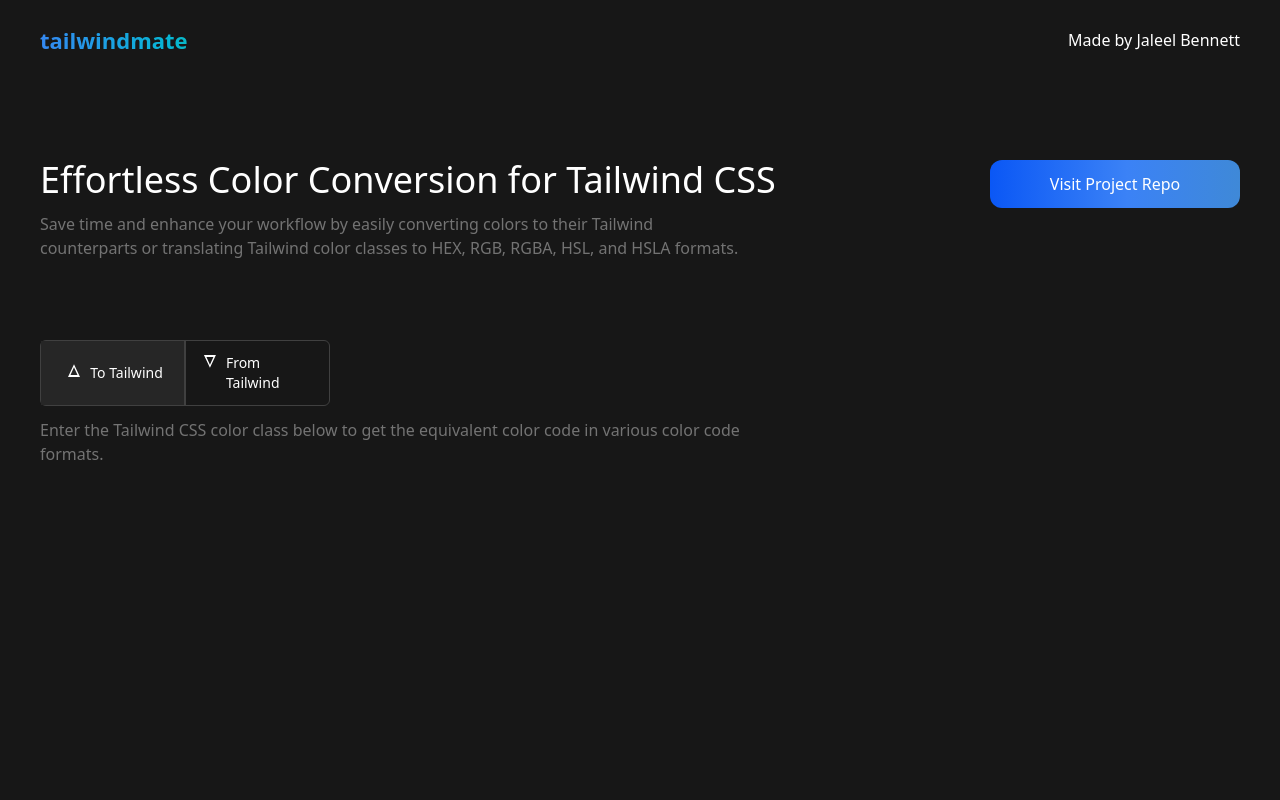
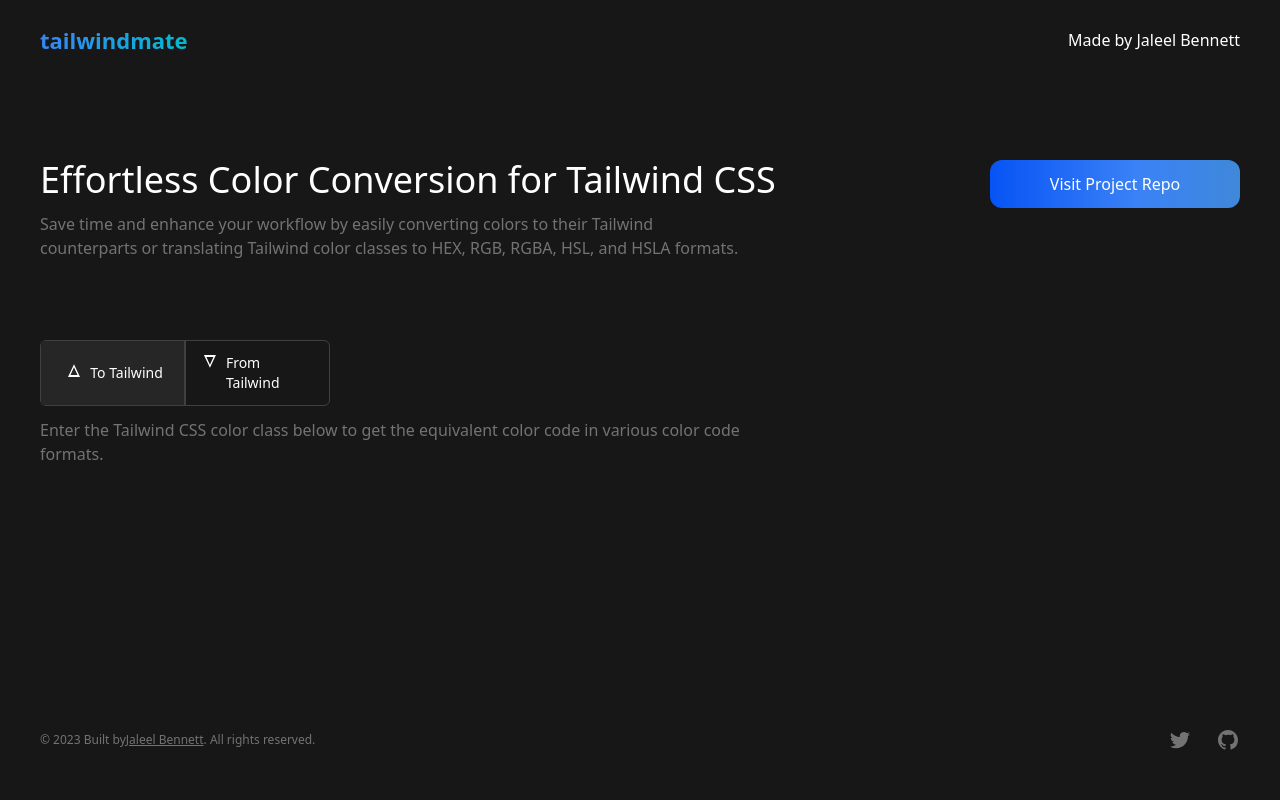
Before and after one commit to JaleelB/tailwindmate, a Next.js app: page /from-tailwind in a window 1280 px wide. Shown: the top 800 px of the page. Built offline with nearby package versions, Linux system fonts and the light colour scheme.

Commit message:
feat: improved page layout

```diff
--- a/app/(color)/layout.tsx
+++ b/app/(color)/layout.tsx
@@ -9,9 +9,9 @@
     children: React.ReactNode,
 }) {
     return (
-        <div className="page">
+        <div className="page flex flex-col justify-between min-h-screen">
             <Header/>
-                <main className="w-screen min-h-screen py-20 px-8 bg-neutral-900">
+                <main className="w-screen py-20 px-8 bg-neutral-900">
                     <section className="w-full max-w-[1200px] mx-auto flex justify-center flex-col lg:flex-row lg:justify-between">
                         <div className="w-full mb-8 lg:mb-0">
                             <h1 className="hidden sm:block text-3xl md:text-4xl text-center lg:text-left">
--- a/components/footer.tsx
+++ b/components/footer.tsx
@@ -38,7 +38,7 @@
     const year = d.getFullYear();
 
     return (
-        <footer className='px-4 md:px-8 pt-16 pb-8 md:pb-12 w-screen bottom-0'>
+        <footer className='px-4 md:px-8 pt-16 pb-8 md:pb-12 w-screen mt-auto bottom-0'>
             <div className='
                   w-full mx-auto max-w-[1200px] text-neutral-500
                   flex flex-col sm:flex-row justify-between md:items-center
```
